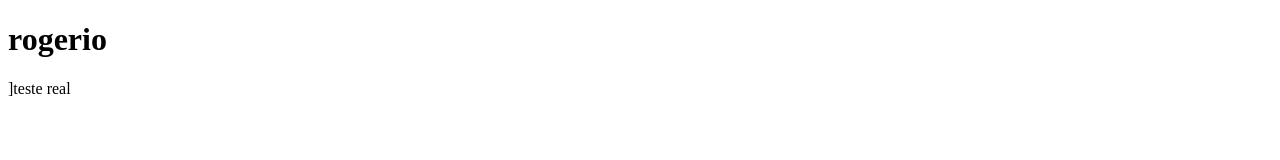
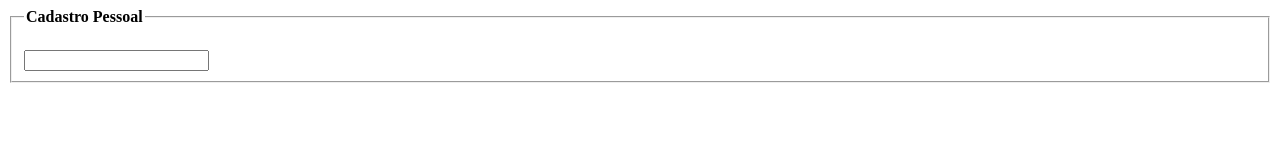
Before and after one commit to rogtavares/projetoitaufinal, a plain HTML site: page index.html in a window 1280 px wide. Drawn offline with Linux system fonts and the light colour scheme.

Commit message:
(escrever algo para lembrar do seu commit)

```diff
--- a/index.html
+++ b/index.html
@@ -4,13 +4,21 @@
     <meta charset="UTF-8">
     <meta http-equiv="X-UA-Compatible" content="IE=edge">
     <meta name="viewport" content="width=device-width, initial-scale=1.0">
-    <title>Document</title>
+    <title>Formulario RT</title>
 </head>
 <body>
-    <h1>rogerio</h1> ]teste
+    <div class="box">
+         <form action="">
+             <fieldset>
+             <legend><b> Cadastro Pessoal</b> </legend>
+             <br>
+             <div class="inputBox">
+           <input type="text" name="nome"id="nome"class="inputUser"required>
+           <label for="nome" Nome Completo</label>
 
 
-     real
+
+
 
 
 </body>
```
